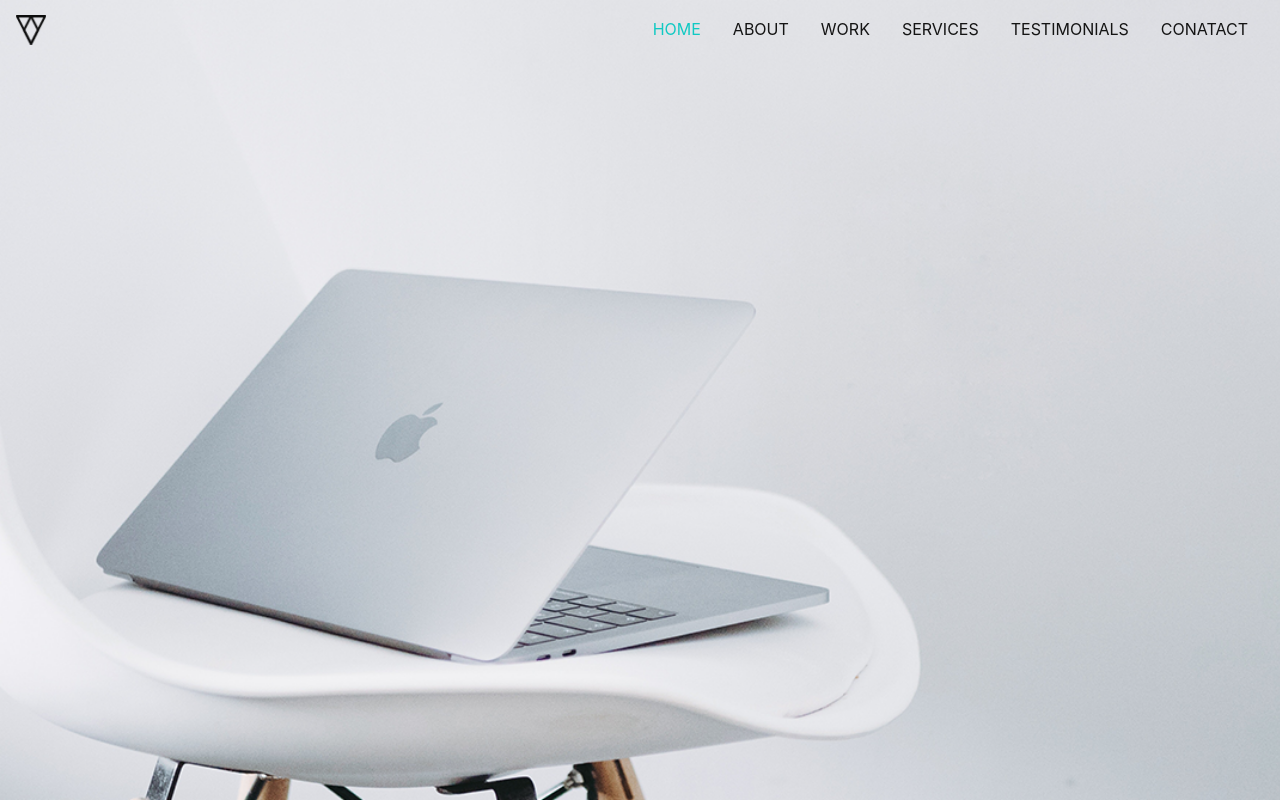
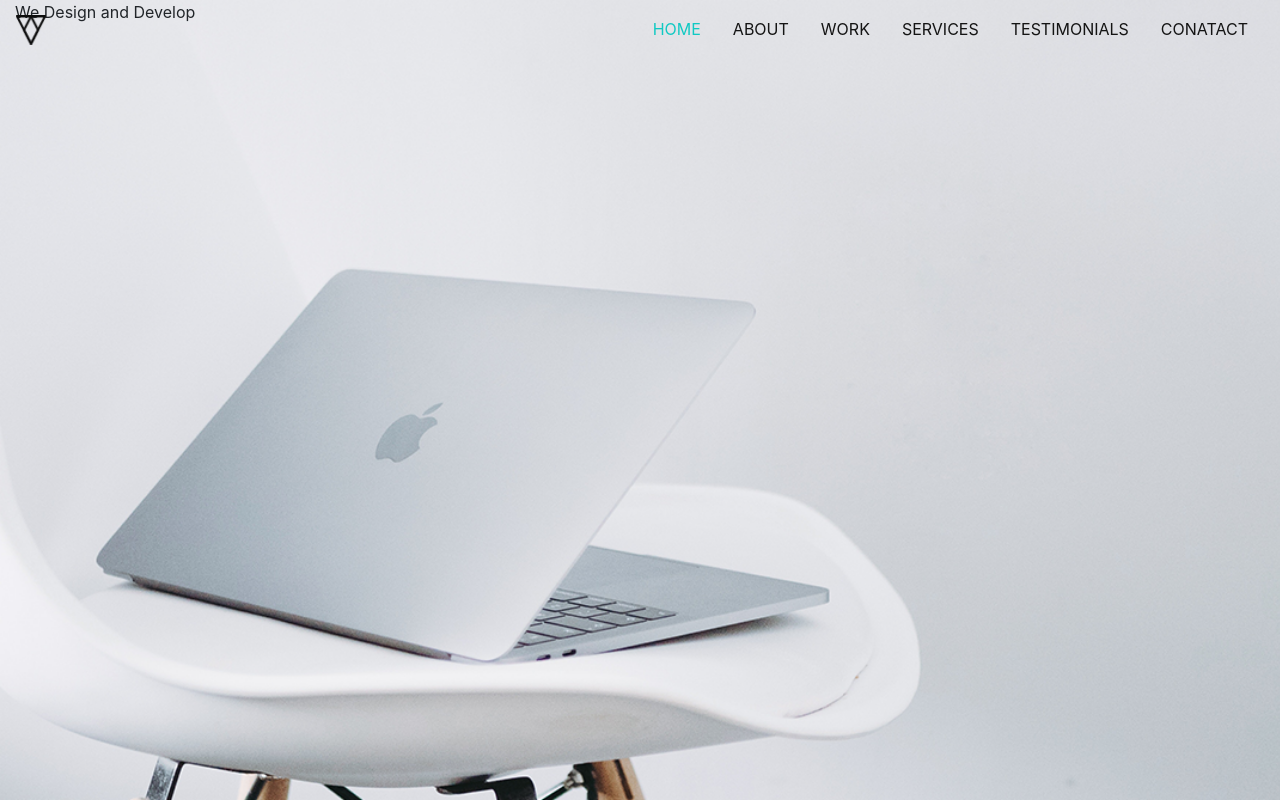
Before and after one commit to 232Leo/Review-Project, a plain HTML site: page index.html in a window 1280 px wide. Drawn offline with nearby package versions, Linux system fonts and the light colour scheme.

Commit message:
class end

```diff
--- a/index.html
+++ b/index.html
@@ -42,7 +42,11 @@
     </div>
 
     <div class="row">
-
+      <div class="col-12">
+        <header>
+          We Design and Develop
+        </header>
+      </div>
     </div>
   </div>
   <script src="https://replit.com/public/js/replit-badge.js" theme="blue" defer></script>
--- a/style.css
+++ b/style.css
@@ -14,11 +14,9 @@ html, body {
 .nav-link:hover {
   color:#10C9C3 !important;
 }
-
-
-
 /* added color to navbar words and when hovered it turns blue */
 
+/* added first background image, and made it cover teh whole screen with no repeats */
 #computerimg {
   background-image: url('images/images/aidan-hancock-8RU4OuA6Yug-unsplash.png') !important;
   width:100% important;
@@ -26,3 +24,4 @@ html, body {
   background-repeat:no-repeat !important;
   background-size: cover !important;
 }
+/* added first background image, and made it cover teh whole screen with no repeats */
```
